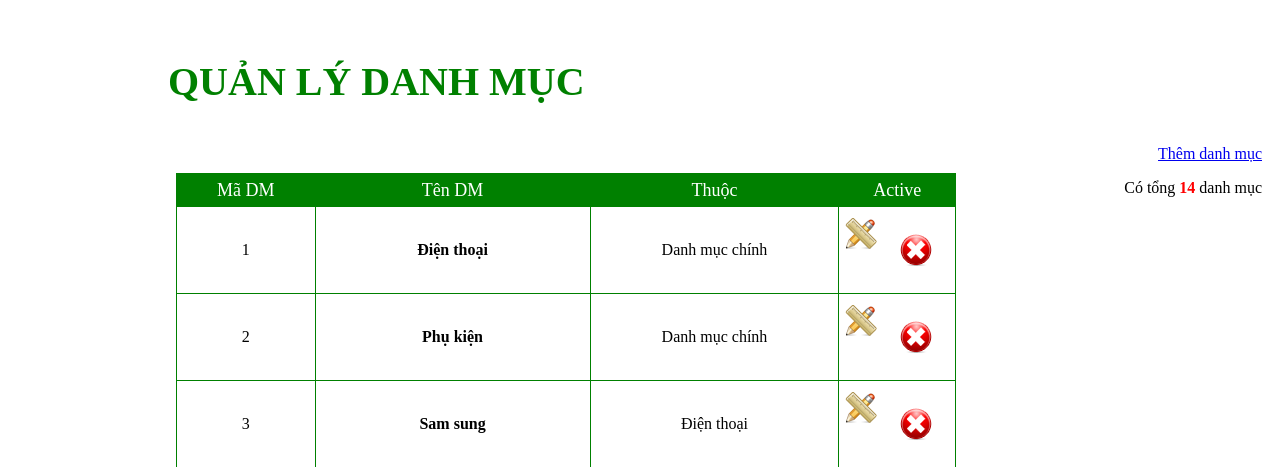
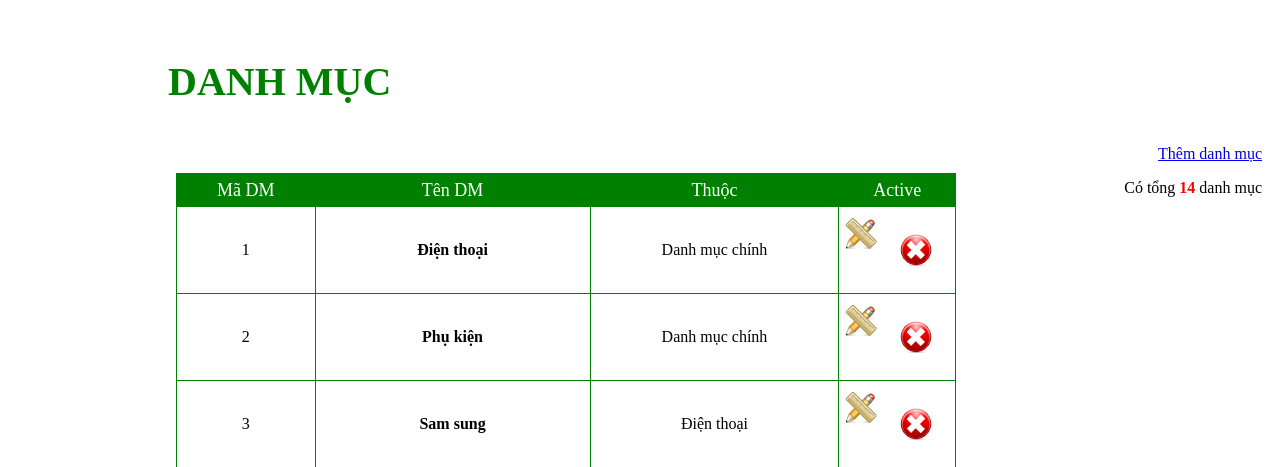
Before and after one commit to quangtin131299/DoAnPhatTrienNguonMo, a PHP site: page /dienthoai/admin/danhmuc.php in a window 1280 px wide. Shown: the top 467 px of the page. Run offline with PHP 8.4, Linux system fonts and the light colour scheme; data comes from the database, SQL or seed files in the repository.

Commit message:
sua file danhmuc

```diff
--- a/admin/danhmuc.php
+++ b/admin/danhmuc.php
@@ -11,7 +11,7 @@
 			 $dem = mysqli_num_rows($hienthi);
 ?>
 <div class="quanlysp">
-	<h3>QUẢN LÝ DANH MỤC</h3>
+	<h3>DANH MỤC</h3>
 <a href='?admin=themdm' >Thêm danh mục</a><br>
 
 	<p>Có tổng <font color=red><b><?php echo $dem ?></b></font> danh mục</p>
```
